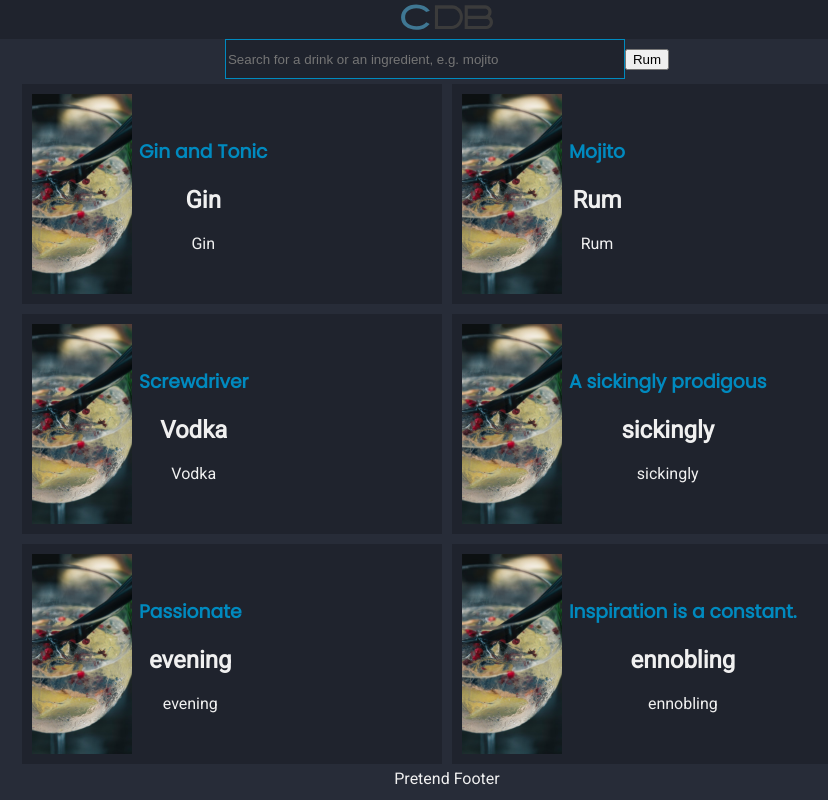
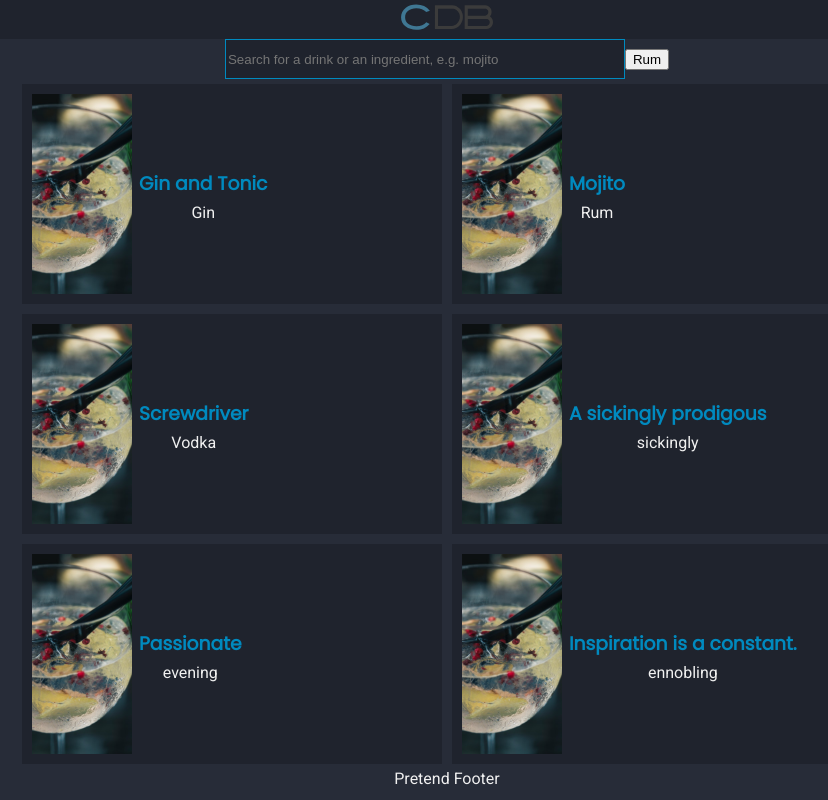
Before and after one commit to samueljhwhite/cocktailrecipe, a React (Create React App) app: page / in a window 1280 px wide. Shown: the whole page, without its empty margins (193-1021 px from the left). Built offline with nearby package versions, Linux system fonts and the light colour scheme.

Commit message:
refactoring

```diff
--- a/src/components/ExpandedCard.js
+++ b/src/components/ExpandedCard.js
@@ -2,36 +2,23 @@ import React from 'react';
 import IngredientSpan from '../components/IngredientSpan';
 
 
-// function ExpandedCard({ image, name, ingredients, method }) {
-//     console.log(name);
+function ExpandedCard({ displayRecipe, resetState }) {
+    const { image, name, primaryIngredient, method } = displayRecipe;
 
-//     return (
-//         <div>
-//             <h3>{name}</h3>
-//             <img src={image} alt='banahammok'/>
-//         </div>
-//     )
-// }
-
-//
-
-function ExpandedCard({ image, name, primaryIngredient, method, resetSearchAndActiveID }) {
     return (
-
         <div className='expandedCocktailCard'>
             <div className='cocktailCardContent'>
                 <img className='cardImgLarge' src={image} alt={image} />
                 <div className='cocktailCardText'>
                     <h3>{name}</h3>
-                    <button onClick={resetSearchAndActiveID}>Show Less!</button>
+                    <button onClick={resetState}>Show Less!</button>
                     <IngredientSpan primaryIngredient={primaryIngredient} />
 
                     <p>{method}</p>
                 </div>
             </div>
         </div>
-
-    )
+    );
 }
 
 export default ExpandedCard;
--- a/src/components/InlineCard.js
+++ b/src/components/InlineCard.js
@@ -9,7 +9,6 @@ function InlineCard({ image, name, primaryIngredient, toggleCard, setActiveRecip
                 <img id={id} className='cardImg' src={image} alt={image} onClick={setActiveRecipe}/>
                 <div className='cocktailCardText'>
                     <h3 onClick={toggleCard}>{name}</h3>
-                    <h2>{primaryIngredient}</h2>
                     <IngredientSpan primaryIngredient={primaryIngredient} />
 
                 </div>
--- /dev/null
+++ b/src/components/InlineCardGenerator.js
@@ -0,0 +1,22 @@
+import React from 'react';
+import InlineCard from './InlineCard';
+
+function InlineCardGenerator({ cardsToDisplay, setActiveRecipe }) {
+    return (
+        cardsToDisplay.map((drink) => {
+            return (
+                <InlineCard
+                    name={drink.name}
+                    method={drink.method}
+                    key={drink.id}
+                    id={drink.id}
+                    primaryIngredient={drink.primaryIngredient}
+                    image={drink.image}
+                    setActiveRecipe={setActiveRecipe}
+                />
+            );
+        })
+    )
+}
+
+export default InlineCardGenerator;
--- a/src/components/Logo.js
+++ b/src/components/Logo.js
@@ -1,10 +1,10 @@
 import React from 'react';
 import logoSVG from '../CDBlogo1x3.svg';
 
-function Logo({ resetSearchAndActiveID }) {
+function Logo({ resetState }) {
     return (
         <div className='navBar'>
-            <img src={logoSVG} width='105' height='35' alt='logo' onClick={ resetSearchAndActiveID } />
+            <img src={logoSVG} width='105' height='35' alt='logo' onClick={ resetState } />
         </div>
     )
 }
--- a/src/components/PrimaryDisplay.js
+++ b/src/components/PrimaryDisplay.js
@@ -1,127 +1,34 @@
 import React from 'react';
 import SearchField from '../components/SearchField.js';
-import CardGenerator from '../containers/CardGenerator';
 import ExpandedCard from './ExpandedCard';
+import InlineCardGenerator from './InlineCardGenerator.js';
 
-// NOTES FOR NEXT TIME
-// CARD GENERATOR COULD JUST TAKE THE DRINK/SEARCHEDCOCKTAILS VAR, AND DESTRUCTURE LATER
-// OBVIOUSLY, SAME FOR EXPANDED CARD
+// Could take props as argument, and destructure for clarity?
 
-// OBJECTIVE !---!---! CLEAN CODE, AND DISTRIBUTE HEAVY LIFTING
-
-
-function PrimaryDisplay({ activeRecipeIDState, selectedIngredientState, searchedCocktails, displayRecipe, displayIngredient, setActiveRecipe, updateSearchField, setActiveIngredient, resetSearchAndActiveID }) {
-    if (activeRecipeIDState === '') {
+function PrimaryDisplay({ activeRecipeIDState, selectedIngredientState, searchedCocktails, displayRecipe, displayIngredient, setActiveRecipe, updateSearchField, setActiveIngredient, resetState }) {
+    if (activeRecipeIDState === '' && selectedIngredientState === '') {
         return (
             <div>
-                <SearchField updateSearchField={updateSearchField} setActiveIngredient={setActiveIngredient} />
-                <div className='primaryDisplay'>
-                    {
-                        searchedCocktails.map((drink) => {
-                            return (
-                                <CardGenerator
-                                    name={drink.name}
-                                    method={drink.method}
-                                    key={drink.id}
-                                    id={drink.id}
-                                    primaryIngredient={drink.primaryIngredient}
-                                    image={drink.image}
-                                    setActiveRecipe={setActiveRecipe}
-                                />
-                            );
-                        })
-                    }
-                </div>
+                <SearchField updateSearchField={ updateSearchField } setActiveIngredient={ setActiveIngredient } />
+                <InlineCardGenerator cardsToDisplay={ searchedCocktails } setActiveRecipe={ setActiveRecipe } />
+            </div>
+        );
+    } else if (selectedIngredientState !== '') {
+        return (
+            <div>
+                <SearchField updateSearchField={ updateSearchField } setActiveIngredient={ setActiveIngredient } />
+                <InlineCardGenerator cardsToDisplay={ displayIngredient } setActiveRecipe={ setActiveRecipe } />
             </div>
         );
     } else {
         return (
             <div>
-                <SearchField updateSearchField={updateSearchField} />
-                <ExpandedCard
-                    image={displayRecipe.image}
-                    name={displayRecipe.name}
-                    primaryIngredient={displayRecipe.primaryIngredient}
-                    method={displayRecipe.method}
-                    resetSearchAndActiveID={resetSearchAndActiveID}
-                />
+                <SearchField updateSearchField={ updateSearchField } setActiveIngredient={ setActiveIngredient } />
+                <ExpandedCard displayRecipe={ displayRecipe } resetState={ resetState } />
             </div>
         );
     }
 
 }
 
-
-
-
-// class PrimaryDisplay extends React.Component {
-//     constructor() {
-//         super()
-//         this.state = {
-//             searchfield: '',
-//             activeRecipeID: ''
-//         }
-//     }
-
-
-
-
-
-//     render() {
-
-
-//         const { searchedCocktails, setActiveCocktail, displayRecipe } = this.props;
-
-
-
-//         if (this.state.activeRecipeID === '') {
-//             return (
-//                 <div>
-//                     <SearchField updateSearchField={this.updateSearchField} />
-//                     <div className='primaryDisplay'>
-//                         {
-//                             searchedCocktails.map((drink) => {
-//                                 return (
-//                                     <CardGenerator name={drink.name} method={drink.method} key={drink.id} id={drink.id} ingredients={drink.ingredients} image={drink.image} setActiveCocktail={setActiveCocktail} setActiveRecipe={this.setActiveRecipe} />
-//                                 );
-//                             })
-//                         }
-//                     </div>
-//                 </div>
-//             )
-//         } else {
-//             return (
-//                 <div>
-//                     <ExpandedCard image={displayRecipe[0].image} name={displayRecipe[0].name} ingredients={displayRecipe[0].ingredients} method={displayRecipe[0].method} />
-//                 </div>
-//             )
-//         }
-
-//     }
-// }
-
-
-
-
-
-
-
-
-
-
-
-// function PrimaryDisplay({ cocktails, setActiveCocktail }) {
-//     return (
-//         <div className='primaryDisplay'>
-//             {
-//                 cocktails.map((drink) => {
-//                     return (
-//                         <CardGenerator name={drink.name} method={drink.method} key={drink.id} ingredients={drink.ingredients} image={drink.image} setActiveCocktail={setActiveCocktail} />
-//                     );
-//                 })
-//             }
-//         </div>
-//     )
-// }
-
 export default PrimaryDisplay;
--- a/src/containers/App.js
+++ b/src/containers/App.js
@@ -18,19 +18,21 @@ class App extends React.Component {
   }
 
   updateSearchField = (e) => {
-    this.setState({ activeRecipeID: '' });
+    this.resetState();
     this.setState({ searchfield: e.target.value });
   }
 
   setActiveRecipe = (e) => {
+    this.resetState();
     this.setState({ activeRecipeID: e.target.id });
   }
 
   setActiveIngredient = (e) => {
+    this.resetState();
     this.setState({ selectedIngredient: e.target.id });
   }
 
-  resetSearchAndActiveID = () => {
+  resetState = () => {
     this.setState({ searchfield: '' });
     this.setState({ activeRecipeID: '' });
     this.setState({ selectedIngredient: '' });
@@ -38,7 +40,6 @@ class App extends React.Component {
 
 
   render() {
-
     const { cocktailDB, activeRecipeID, selectedIngredient, searchfield } = this.state;
 
     // cocktailDB filtered against searchfield
@@ -56,14 +57,9 @@ class App extends React.Component {
       return drink.primaryIngredient.toLowerCase().includes(selectedIngredient.toLowerCase());
     });
 
-
-
     return (
       <div>
-        <Logo resetSearchAndActiveID={ this.resetSearchAndActiveID } />
-
-        { console.log(displayIngredient) }
-
+        <Logo resetState={ this.resetState } />
         <PrimaryDisplay
           activeRecipeIDState={ activeRecipeID }
           selectedIngredientState={ selectedIngredient }
@@ -73,12 +69,12 @@ class App extends React.Component {
           setActiveRecipe={ this.setActiveRecipe }
           updateSearchField={ this.updateSearchField }
           setActiveIngredient={ this.setActiveIngredient }
-          resetSearchAndActiveID={ this.resetSearchAndActiveID }
+          resetState={ this.resetState }
         />
-
         <div>Pretend Footer</div>
       </div>
     );
+
   }
 
 
```
